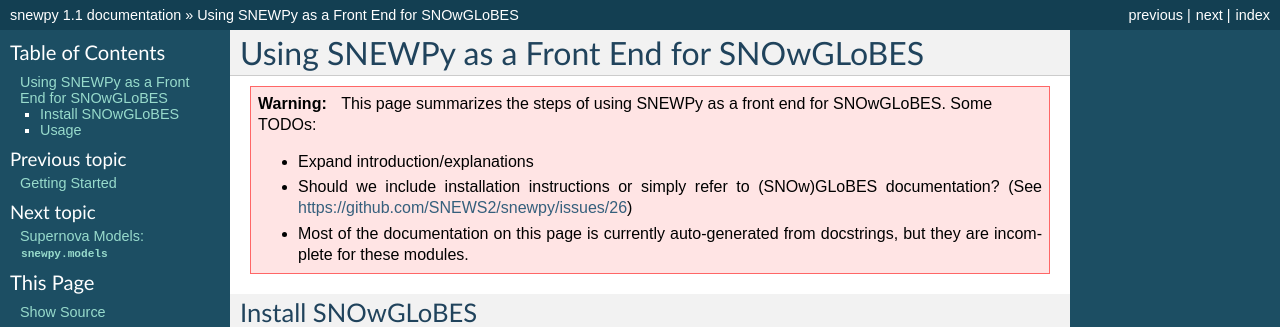
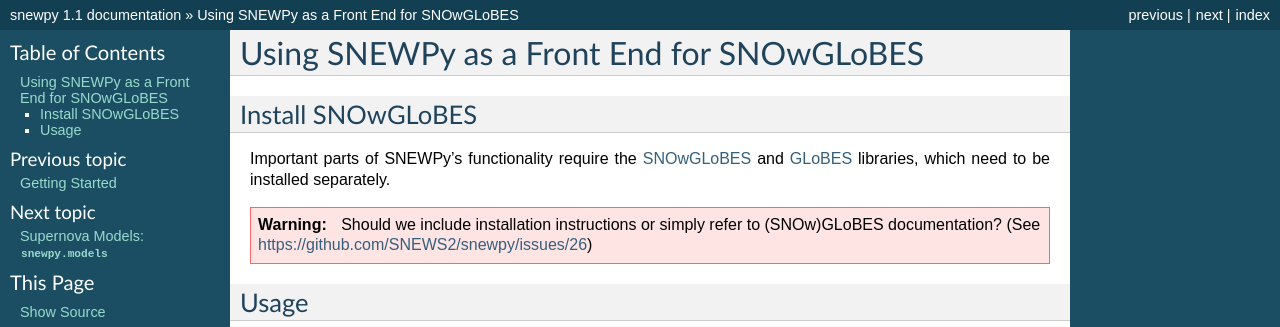
Before and after one commit to SNEWS2/snewpy, a Sphinx documentation site: the page built from doc/source/snowglobes.rst, in a window 1280 px wide, cut to the strip 0-327 px from the top of the page. Built offline with Sphinx 7.4.7, drawn with Linux system fonts in a browser that asks for light colours.

Commit message:
minor editing; rename argument for consistency "Branch" -> "SNOwGLoBESdir" in collate(), just like in simulate()

```diff
--- a/doc/source/snowglobes.rst
+++ b/doc/source/snowglobes.rst
@@ -1,13 +1,5 @@
 Using SNEWPy as a Front End for SNOwGLoBES
 ==========================================
-
-.. warning::
-
-   This page summarizes the steps of using SNEWPy as a front end for SNOwGLoBES. Some TODOs:
-
-   * Expand introduction/explanations
-   * Should we include installation instructions or simply refer to (SNOw)GLoBES documentation? (See https://github.com/SNEWS2/snewpy/issues/26)
-   * Most of the documentation on this page is currently auto-generated from docstrings, but they are incomplete for these modules.
 
 
 Install SNOwGLoBES
```
Also changed, not shown: other parts of doc/source/snowglobes.rst (+4 -0 lines), 1 other file.
